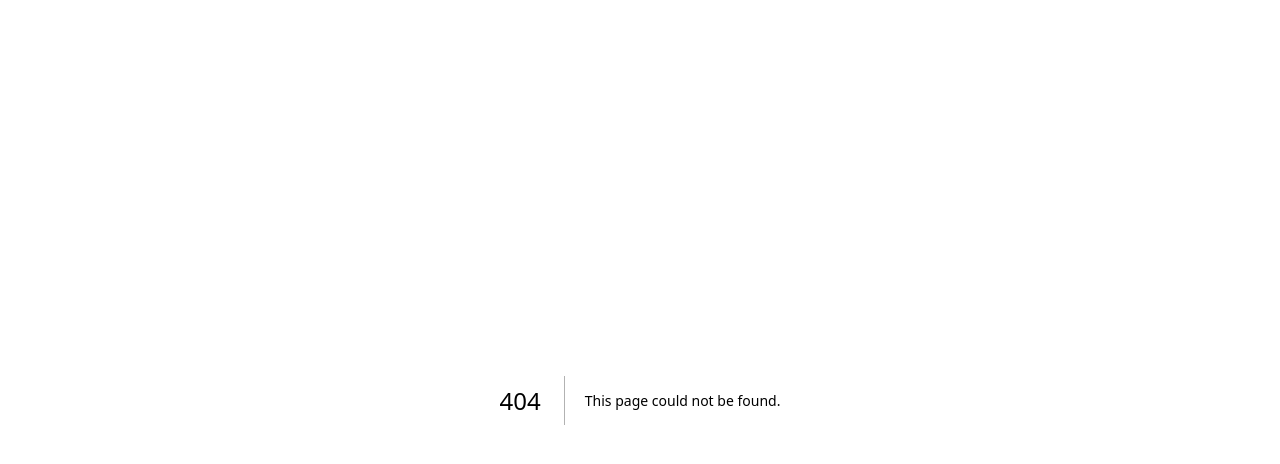
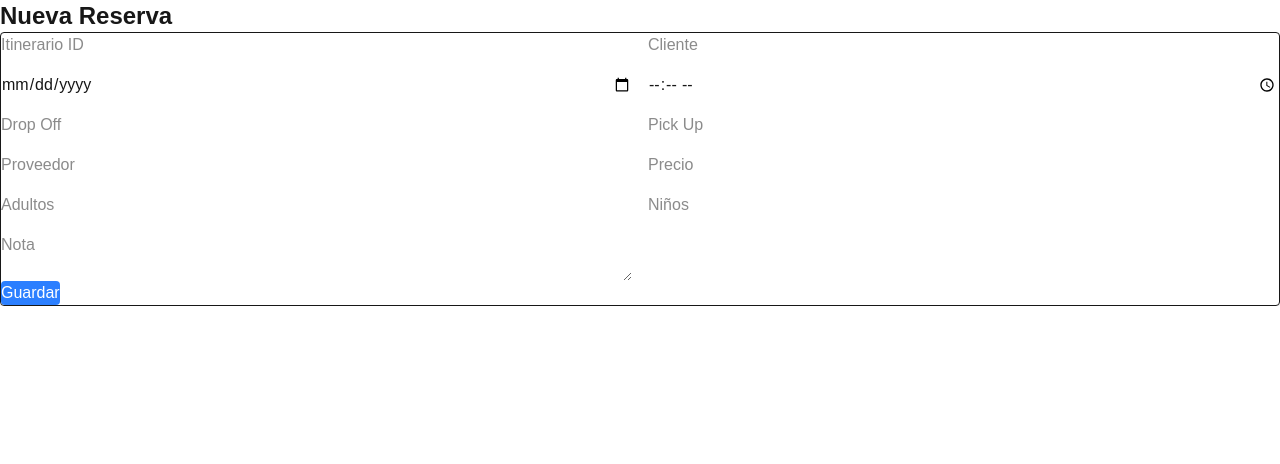
Before and after one commit to dapxdra/reservasFIGA, a Next.js app in the folder figa-reservas/: page /reservas in a window 1280 px wide. Before the commit this address had no page. Shown: the top 464 px of the page. Built offline with nearby package versions, Linux system fonts and the light colour scheme.

Commit message:
Avance de navegacion y machote de pantallas

```diff
--- /dev/null
+++ b/figa-reservas/app/api/reservas/route.js
@@ -0,0 +1,46 @@
+import { db } from "../../lib/firebase.js";
+
+export default async function handler(req, res) {
+  if (req.method !== "POST") {
+    return res.status(405).json({ message: "Método no permitido" });
+  }
+
+  try {
+    const reservasRef = db.collection("reservas");
+
+    // Obtener el último ID registrado
+    const lastReservaSnap = await reservasRef
+      .orderBy("figaId", "desc")
+      .limit(1)
+      .get();
+    let newId = 1;
+
+    if (!lastReservaSnap.empty) {
+      newId = lastReservaSnap.docs[0].data().figaIdId + 1;
+    }
+
+    // Crear la nueva reserva con ID incremental
+    const newReserva = {
+      figaId: newId,
+      itinId: req.body.itinId || 0,
+      cliente: req.body.cliente || "",
+      fecha: req.body.fecha || "",
+      hora: req.body.hora || "",
+      dropOff: req.body.dropOff || "",
+      pickUp: req.body.pickUp || "",
+      proveedor: req.body.proveedor || "",
+      nota: req.body.nota || "",
+      precio: req.body.precio || 0,
+      AD: req.body.AD || 0,
+      NI: req.body.NI || 0,
+      createdAt: new Date(),
+    };
+
+    await reservasRef.doc(newId.toString()).set(newReserva);
+
+    return res.status(200).json({ message: "Reserva creada", id: newId });
+  } catch (error) {
+    console.error("Error al insertar reserva:", error);
+    return res.status(500).json({ message: "Error en el servidor" });
+  }
+}
--- /dev/null
+++ b/figa-reservas/app/components/reservaform.js
@@ -0,0 +1,117 @@
+import { useState } from "react";
+
+export default function ReservaForm() {
+  const [formData, setFormData] = useState({
+    cliente: "",
+    fecha: "",
+    hora: "",
+    dropOff: "",
+    pickUp: "",
+    proveedor: "",
+    nota: "",
+    precio: 0,
+    AD: 0,
+    NI: 0,
+  });
+
+  const handleChange = (e) => {
+    const { name, value } = e.target;
+    setFormData((prev) => ({
+      ...prev,
+      [name]: value,
+    }));
+  };
+
+  const handleSubmit = async (e) => {
+    e.preventDefault();
+
+    const response = await fetch("/api/reservas", {
+      method: "POST",
+      headers: { "Content-Type": "application/json" },
+      body: JSON.stringify(formData),
+    });
+
+    if (response.ok) {
+      alert("Reserva creada con éxito");
+      setFormData({
+        itinId: 0,
+        cliente: "",
+        fecha: "",
+        hora: "",
+        dropOff: "",
+        pickUp: "",
+        proveedor: "",
+        nota: "",
+        precio: 0,
+        AD: 0,
+        NI: 0,
+      });
+    } else {
+      alert("Error al guardar la reserva");
+    }
+  };
+
+  return (
+    <form onSubmit={handleSubmit} className="p-4 border rounded shadow-lg">
+      <div className="grid grid-cols-2 gap-4">
+        <input
+          type="number"
+          name="itinId"
+          placeholder="Itinerario ID"
+          onChange={handleChange}
+        />
+        <input
+          type="text"
+          name="cliente"
+          placeholder="Cliente"
+          onChange={handleChange}
+          required
+        />
+        <input type="date" name="fecha" onChange={handleChange} required />
+        <input type="time" name="hora" onChange={handleChange} required />
+        <input
+          type="text"
+          name="dropOff"
+          placeholder="Drop Off"
+          onChange={handleChange}
+          required
+        />
+        <input
+          type="text"
+          name="pickUp"
+          placeholder="Pick Up"
+          onChange={handleChange}
+          required
+        />
+        <input
+          type="text"
+          name="proveedor"
+          placeholder="Proveedor"
+          onChange={handleChange}
+        />
+        <input
+          type="number"
+          name="precio"
+          placeholder="Precio"
+          onChange={handleChange}
+        />
+        <input
+          type="number"
+          name="AD"
+          placeholder="Adultos"
+          onChange={handleChange}
+        />
+        <input
+          type="number"
+          name="NI"
+          placeholder="Niños"
+          onChange={handleChange}
+        />
+        <textarea name="nota" placeholder="Nota" onChange={handleChange} />
+      </div>
+      <button type="submit" className="mt-4 bg-blue-500 text-white p-2 rounded">
+        Guardar
+      </button>
+    </form>
+  );
+}
--- a/figa-reservas/app/dashboard/page.js
+++ b/figa-reservas/app/dashboard/page.js
@@ -4,6 +4,7 @@ import { useEffect, useState } from "react";
 import { auth } from "../lib/firebase.js";
 import { useRouter } from "next/navigation";
 import { signOut } from "firebase/auth";
+import Image from "next/image";
 
 export default function DashboardPage() {
   const router = useRouter();
@@ -21,12 +22,107 @@ export default function DashboardPage() {
     return () => unsubscribe();
   }, [router]);
 
+  const handleNavigate = () => {
+    router.push("/reservas");
+  };
+
   const logout = async () => {
     await signOut(auth);
     router.push("/login");
   };
+  const [reservations, setReservations] = useState([
+    {
+      id: 323,
+      provider: "Provider Example",
+      cost: "₡180.000",
+      pickUp: "8:00 AM",
+      dropOff: "12:00 MD",
+      adults: 3,
+      children: 0,
+      client: "Termales del bosque",
+      dateSubmitted: "15/02/2025",
+      reservationDate: "03/02/2025",
+    },
+    {
+      id: 324,
+      provider: "Provider Example",
+      cost: "₡110.000",
+      pickUp: "10:30 AM",
+      dropOff: "1:00 PM",
+      adults: 2,
+      children: 1,
+      client: "Hotel Campestre",
+      dateSubmitted: "15/02/2025",
+      reservationDate: "10/02/2025",
+    },
+    {
+      id: 325,
+      provider: "Provider Example",
+      cost: "₡300.020",
+      pickUp: "7:30 AM",
+      dropOff: "10:00 AM",
+      adults: 5,
+      children: 1,
+      client: "Volcano Lodge",
+      dateSubmitted: "15/02/2025",
+      reservationDate: "06/02/2025",
+    },
+  ]);
 
   return (
+    <div className="flex flex-col items-center justify-center min-h-screen bg-gray-100 p-4">
+      {/* Logo */}
+      <Image
+        src="/logo.PNG"
+        alt="FIGA Travel Logo"
+        width={120}
+        height={80}
+        className="mb-6"
+      />
+
+      {/* Tabla */}
+      <div className="bg-white p-4 rounded-lg shadow-lg w-full max-w-5xl">
+        <table className="w-full border-collapse border border-gray-300">
+          <thead className="bg-gray-200">
+            <tr>
+              <th className="border p-2">ID</th>
+              <th className="border p-2">Provider</th>
+              <th className="border p-2">Cost</th>
+              <th className="border p-2">Pick Up</th>
+              <th className="border p-2">Drop Off</th>
+              <th className="border p-2">Adults</th>
+              <th className="border p-2">Children</th>
+              <th className="border p-2">Client</th>
+              <th className="border p-2">Date Submitted</th>
+              <th className="border p-2">Reservation Date</th>
+            </tr>
+          </thead>
+          <tbody>
+            {reservations.map((res) => (
+              <tr key={res.id} className="text-center">
+                <td className="border p-2">{res.id}</td>
+                <td className="border p-2">{res.provider}</td>
+                <td className="border p-2">{res.cost}</td>
+                <td className="border p-2">{res.pickUp}</td>
+                <td className="border p-2">{res.dropOff}</td>
+                <td className="border p-2">{res.adults}</td>
+                <td className="border p-2">{res.children}</td>
+                <td className="border p-2">{res.client}</td>
+                <td className="border p-2">{res.dateSubmitted}</td>
+                <td className="border p-2">{res.reservationDate}</td>
+              </tr>
+            ))}
+          </tbody>
+        </table>
+      </div>
+
+      {/* Botón de Crear Reserva */}
+      <button
+        onClick={handleNavigate}
+        className="fixed bottom-4 left-4 bg-gray-800 text-white px-4 py-2 rounded-lg flex items-center hover:bg-gray-900"
+      >
+        <span className="mr-2">📁</span> Create
+      </button>
       <div className="p-6">
         <h1 className="text-xl font-bold">¡Bienvenido, {user?.email}!</h1>
         <p>Este es tu dashboard.</p>
@@ -37,5 +133,6 @@ export default function DashboardPage() {
           Cerrar Sesión
         </button>
       </div>
+    </div>
   );
 }
--- a/figa-reservas/app/globals.css
+++ b/figa-reservas/app/globals.css
@@ -40,3 +40,4 @@ a {
     color-scheme: dark;
   }
 }
+@import "tailwindcss";
--- a/figa-reservas/app/login/page.js
+++ b/figa-reservas/app/login/page.js
@@ -4,6 +4,7 @@ import { useState } from "react";
 import { signInWithEmailAndPassword } from "firebase/auth";
 import { useRouter } from "next/navigation";
 import { auth } from "../lib/firebase.js";
+import Image from "next/image";
 
 export default function LoginPage() {
   const router = useRouter();
@@ -26,44 +27,49 @@ export default function LoginPage() {
 
   return (
     <div className="flex justify-center items-center h-screen bg-gray-100">
-      <div className="bg-white p-6 rounded-lg shadow-lg w-96">
-        <h2 className="text-2xl font-semibold text-center mb-4">
-          Iniciar Sesión
-        </h2>
+      <div className="bg-white p-6 rounded-lg shadow-lg w-96 ">
+        <Image
+          src="/logo.PNG"
+          alt="FIGA Logo"
+          width={96}
+          height={96}
+          className="flex justify-center items-center mx-auto mb-4"
+        />
 
-        {error && <p className="text-red-500 text-center">{error}</p>}
+        {error && <p className="text-red-500 text-center mb-2">{error}</p>}
 
         <form onSubmit={handleLogin} className="space-y-4">
+          <div>
+            <label className="block text-gray-700">Email</label>
             <input
               type="email"
-            placeholder="Correo electrónico"
-            className="w-full p-2 border border-gray-300 rounded"
+              placeholder=""
+              className="w-full p-2 border border-gray-300 rounded mt-1"
               value={email}
               onChange={(e) => setEmail(e.target.value)}
               required
             />
+          </div>
+
+          <div>
+            <label className="block text-gray-700">Password</label>
             <input
               type="password"
-            placeholder="Contraseña"
-            className="w-full p-2 border border-gray-300 rounded"
+              placeholder=""
+              className="w-full p-2 border border-gray-300 rounded mt-1"
               value={password}
               onChange={(e) => setPassword(e.target.value)}
               required
             />
+          </div>
+
           <button
             type="submit"
-            className="w-full bg-blue-500 text-white py-2 rounded hover:bg-blue-600"
+            className="w-full bg-black text-white py-2 rounded hover:bg-gray-800"
           >
-            Iniciar Sesión
+            Sign in
           </button>
         </form>
-
-        <p className="text-center text-sm mt-4">
-          ¿No tienes cuenta?{" "}
-          <a href="/register" className="text-blue-500">
-            Regístrate
-          </a>
-        </p>
       </div>
     </div>
   );
--- /dev/null
+++ b/figa-reservas/app/reservas/page.js
@@ -0,0 +1,10 @@
+import ReservaForm from "../components/reservaform.js";
+
+export default function ReservasPage() {
+  return (
+    <div className="container mx-auto p-4">
+      <h1 className="text-2xl font-bold mb-4">Nueva Reserva</h1>
+      <ReservaForm />
+    </div>
+  );
+}
--- /dev/null
+++ b/figa-reservas/postcss.config.mjs
@@ -0,0 +1,6 @@
+const config = {
+  plugins: {
+    "@tailwindcss/postcss": {},
+  },
+};
+export default config;
```
Also changed, not shown: figa-reservas/public/logo.PNG (added), 1 other file (tests, documents, lock files or other folders). Lines whose indentation alone changed are shown as unchanged.
